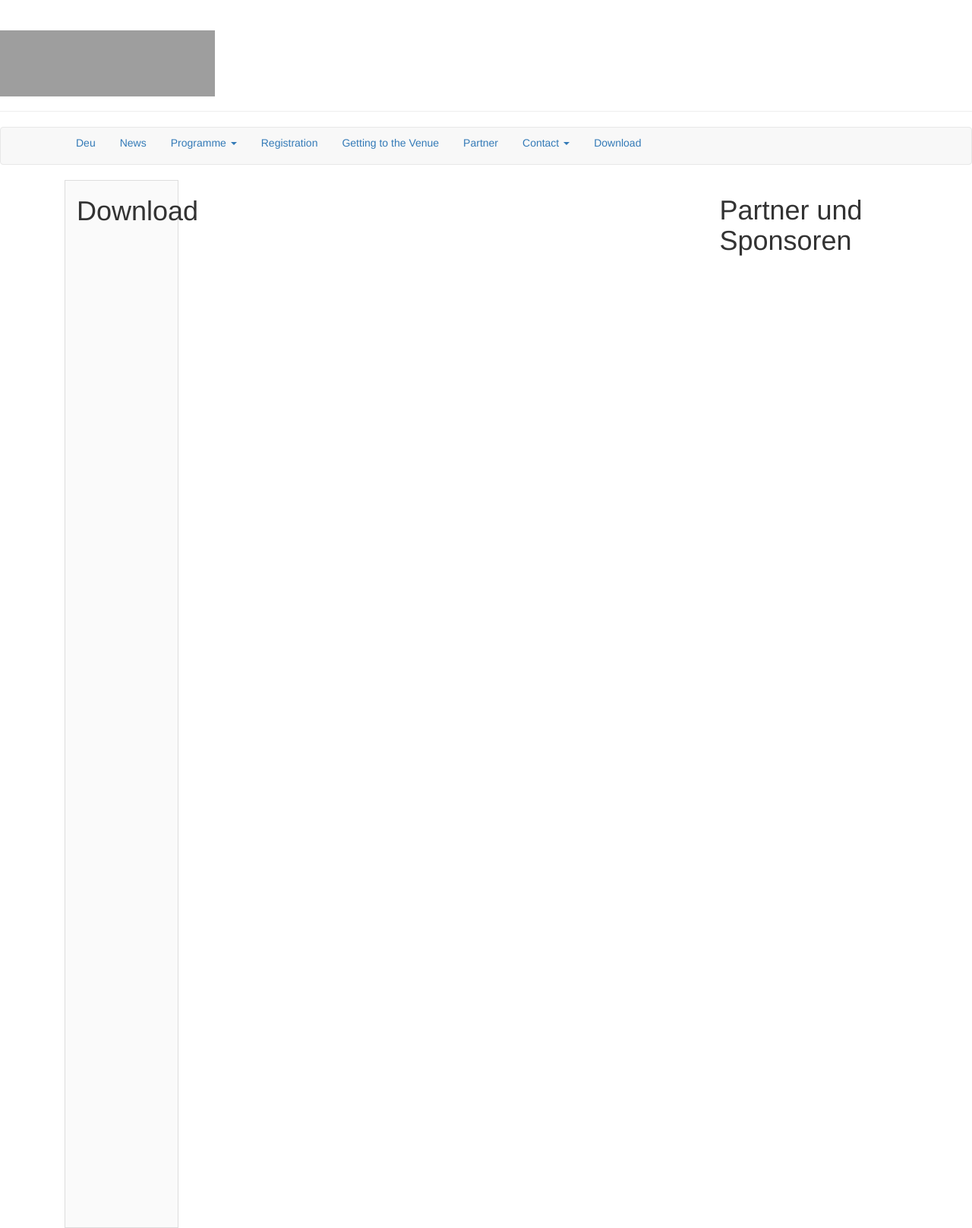
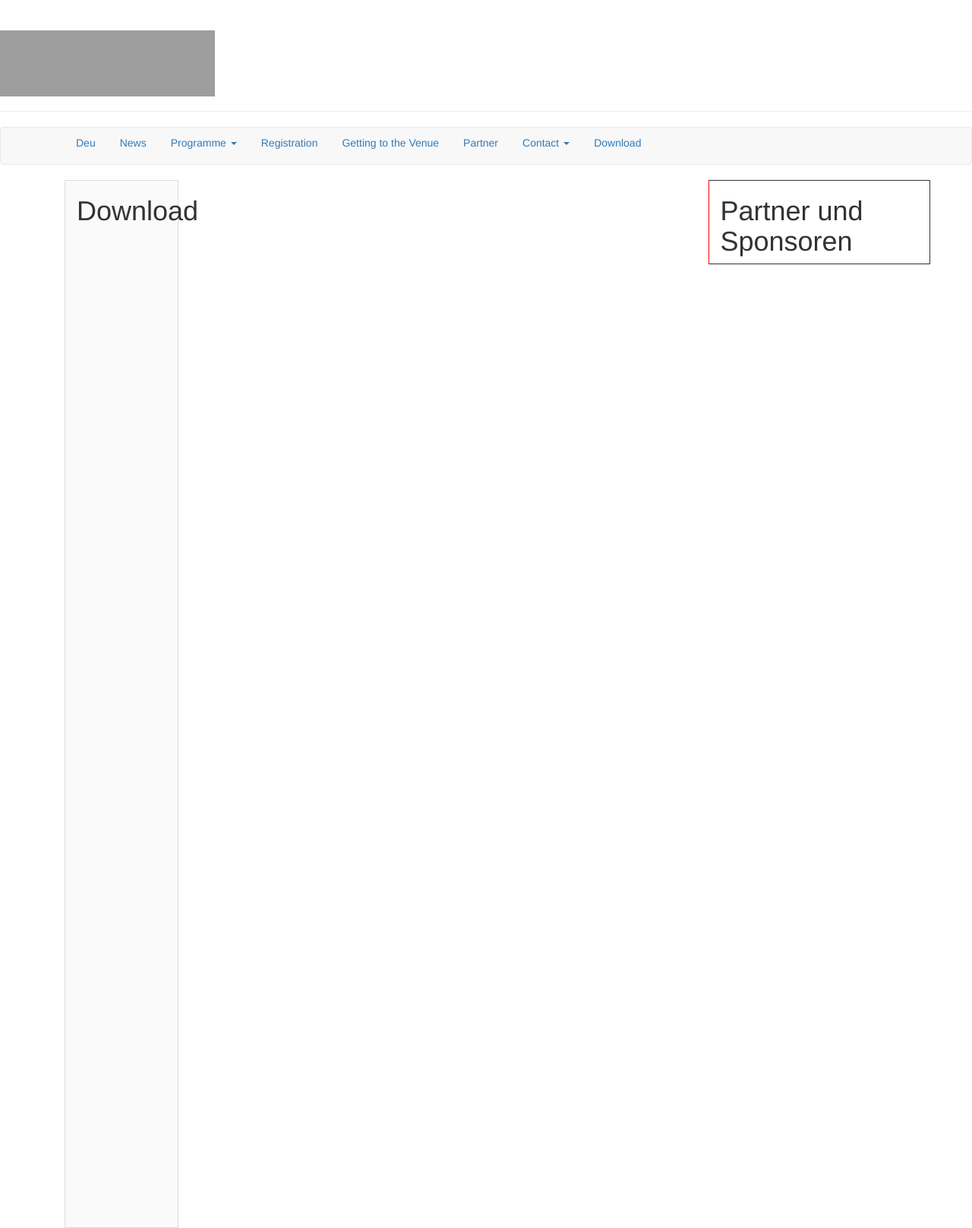
Before and after one commit to susedev/test, a Jekyll site: the page built from download.html, in a window 1280 px wide. Shown: the whole page at 76% size. Built offline with Jekyll 4.4.1, drawn with Linux system fonts in a browser that asks for light colours; nearby versions of some CDN libraries; grey boxes are pictures that could not be loaded.

Commit message:
Update page.html

```diff
--- a/_layouts/page.html
+++ b/_layouts/page.html
@@ -21,7 +21,7 @@ layout: base
     </div>
      <div class="col-md-1">
     </div>
-    <div class="col-md-3">
+    <div class="col-md-3" style="	border: 1px; border-style: solid;  border-left-color: #ff0000">
       <h1>Partner und Sponsoren</h1>
     </div>
   </div>
```
